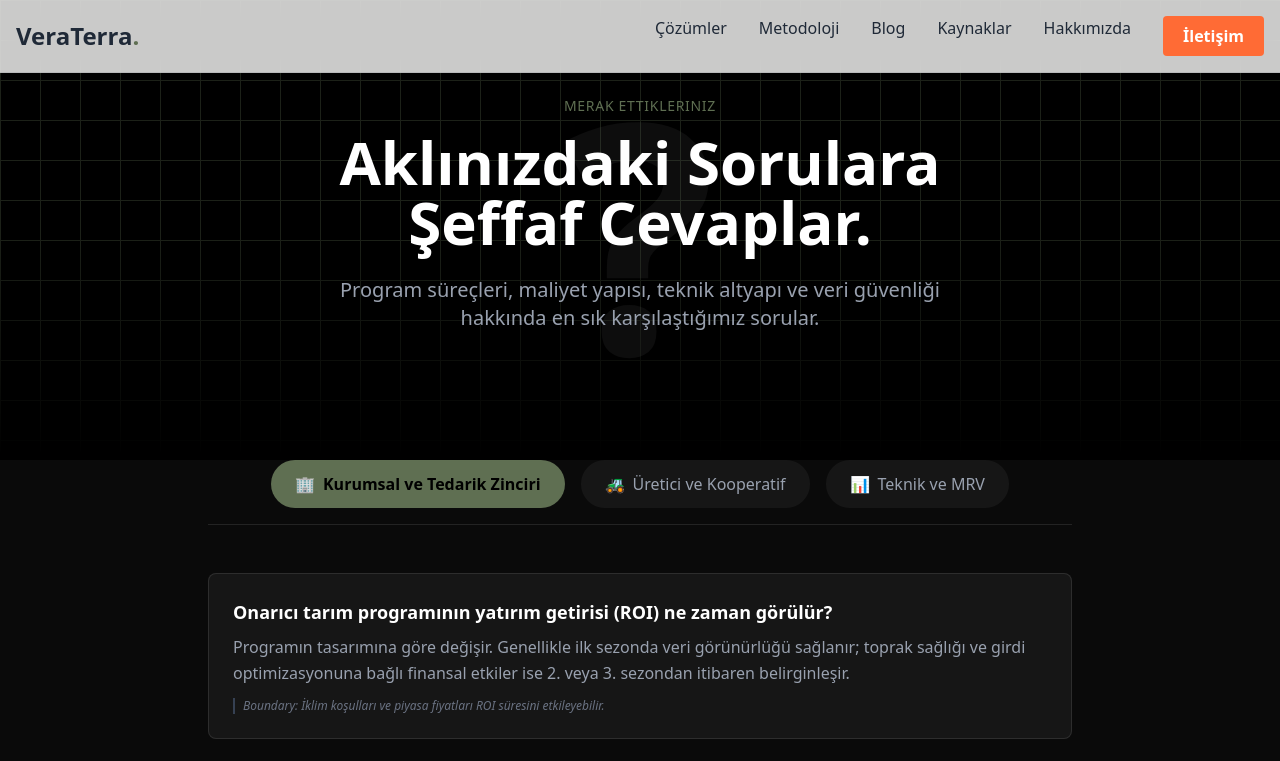
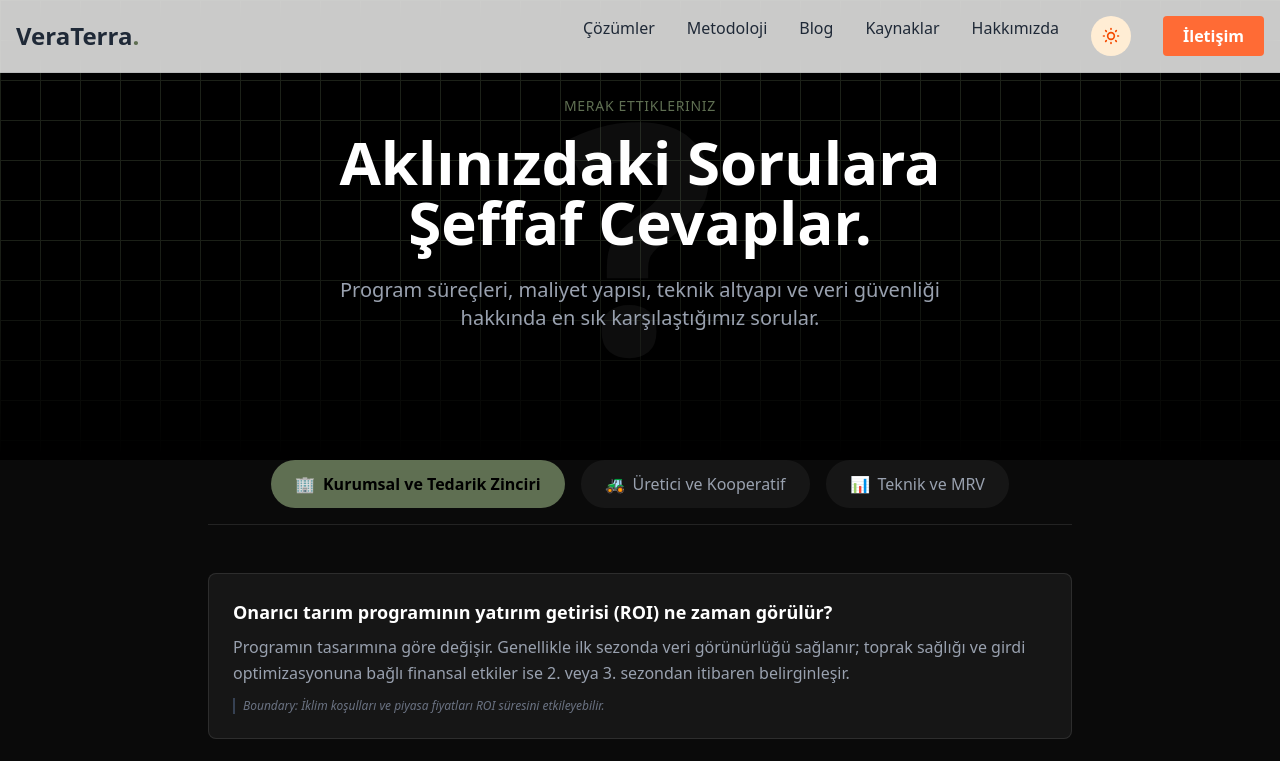
Before and after one commit to sanskript13/vera-terra-g3ph, a Next.js app: page /sss in a window 1280 px wide. Shown: the top 761 px of the page. Built offline with nearby package versions, Linux system fonts and the light colour scheme.

Commit message:
feat(ui): add manual theme switcher (sun/soil)

```diff
--- a/app/components/Navbar.tsx
+++ b/app/components/Navbar.tsx
@@ -2,6 +2,7 @@
 import React, { useState } from 'react';
 import Link from 'next/link';
 import { usePathname } from 'next/navigation';
+import { ThemeToggle } from './ThemeToggle';
 
 export function Navbar() {
     const [isOpen, setIsOpen] = useState(false);
@@ -43,6 +44,9 @@ export function Navbar() {
                                 </Link>
                             </li>
                         ))}
+                        <li className="flex items-center justify-start md:justify-center">
+                            <ThemeToggle />
+                        </li>
                         <li>
                             <Link
                                 href="/iletisim"
--- /dev/null
+++ b/app/components/ThemeToggle.tsx
@@ -0,0 +1,88 @@
+"use client";
+
+import { useEffect, useState } from "react";
+
+export function ThemeToggle() {
+    const [theme, setTheme] = useState<"light" | "dark">("light");
+    const [mounted, setMounted] = useState(false);
+
+    useEffect(() => {
+        setMounted(true);
+        // Check local storage or system preference
+        const storedTheme = localStorage.getItem("theme") as "light" | "dark" | null;
+        if (storedTheme) {
+            setTheme(storedTheme);
+            document.documentElement.classList.add(storedTheme);
+            if (storedTheme === "dark") document.documentElement.classList.remove("light");
+            else document.documentElement.classList.remove("dark");
+        } else if (window.matchMedia("(prefers-color-scheme: dark)").matches) {
+            setTheme("dark");
+            document.documentElement.classList.add("dark");
+        }
+    }, []);
+
+    const toggleTheme = () => {
+        const newTheme = theme === "light" ? "dark" : "light";
+        setTheme(newTheme);
+
+        // Update DOM
+        document.documentElement.classList.remove("light", "dark");
+        document.documentElement.classList.add(newTheme);
+
+        // Save to local storage
+        localStorage.setItem("theme", newTheme);
+    };
+
+    // Prevent hydration mismatch
+    if (!mounted) {
+        return <div className="w-10 h-10" />; // Placeholder
+    }
+
+    return (
+        <button
+            onClick={toggleTheme}
+            className={`relative p-2 rounded-full transition-all duration-500 overflow-hidden group ${theme === "dark"
+                    ? "bg-[var(--color-neon-blue)]/20 hover:bg-[var(--color-neon-blue)]/30 text-[var(--color-neon-blue)]"
+                    : "bg-orange-100 hover:bg-orange-200 text-orange-600"
+                }`}
+            aria-label="Toggle Theme"
+            title={theme === "light" ? "Switch to Dark Mode (Soil)" : "Switch to Light Mode (Sun)"}
+        >
+            <div className="relative z-10 w-6 h-6 flex items-center justify-center">
+                {/* Sun Icon (Visible in Light Mode) */}
+                <svg
+                    className={`w-5 h-5 absolute transition-all duration-500 transform ${theme === "light" ? "rotate-0 opacity-100 scale-100" : "rotate-90 opacity-0 scale-50"
+                        }`}
+                    fill="none"
+                    stroke="currentColor"
+                    viewBox="0 0 24 24"
+                    xmlns="http://www.w3.org/2000/svg"
+                >
+                    <path
+                        strokeLinecap="round"
+                        strokeLinejoin="round"
+                        strokeWidth={2}
+                        d="M12 3v1m0 16v1m9-9h-1M4 12H3m15.364 6.364l-.707-.707M6.343 6.343l-.707-.707m12.728 0l-.707.707M6.343 17.657l-.707.707M16 12a4 4 0 11-8 0 4 4 0 018 0z"
+                    />
+                </svg>
+
+                {/* Seedling/Soil Icon (Visible in Dark Mode) */}
+                <svg
+                    className={`w-5 h-5 absolute transition-all duration-500 transform ${theme === "dark" ? "rotate-0 opacity-100 scale-100" : "-rotate-90 opacity-0 scale-50"
+                        }`}
+                    viewBox="0 0 24 24"
+                    fill="none"
+                    stroke="currentColor"
+                    strokeWidth="2"
+                    strokeLinecap="round"
+                    strokeLinejoin="round"
+                >
+                    <path d="M7 20h10" />
+                    <path d="M10 20c5.5-2.5.8-6.4 3-10" />
+                    <path d="M9.5 9.4c1.1.8 1.8 2.2 2.3 3.7-2 .4-3.2.4-4.8-.3-1.2-.6-2.3-1.9-3-4.2 2.8-.5 4.4 0 5.5.8z" />
+                    <path d="M14.1 6a7 7 0 0 0-1.1 4c1.9-.1 3.3-.6 4.3-1.4 1-1 1.6-2.3 1.7-4.6-2.7.1-4 1-4.9 2z" />
+                </svg>
+            </div>
+        </button>
+    );
+}
--- a/app/globals.css
+++ b/app/globals.css
@@ -55,6 +55,23 @@
     --color-accent-pop: #FF8657;
     /* Slightly lighter for dark mode */
   }
+}
+
+/* MANUAL OVERRIDES */
+:root.dark {
+  --background: #1c1c1e;
+  --foreground: #f0f0f0;
+  --color-neon-blue: #7a8a6b;
+  --color-neon-orange: #d4a778;
+  --color-accent-pop: #FF8657;
+}
+
+:root.light {
+  --background: #fdfdfc;
+  --foreground: #1f2937;
+  --color-neon-blue: #5f6f52;
+  --color-neon-orange: #b98b5a;
+  --color-accent-pop: #FF6B35;
 }
 
 body {
```
